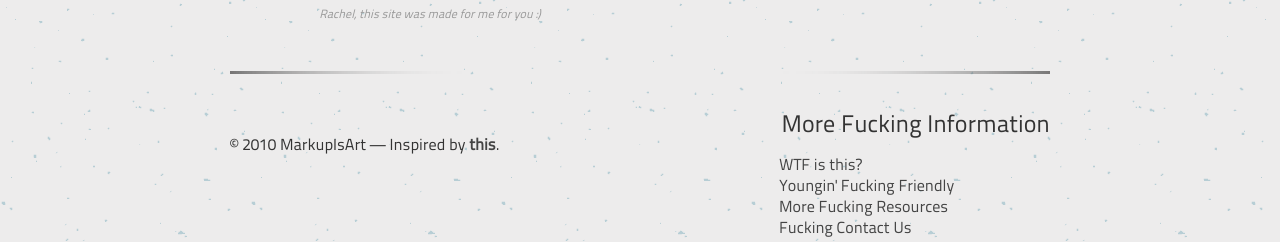
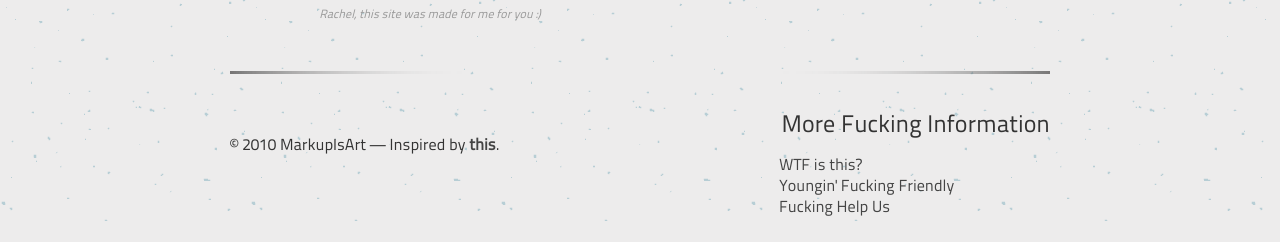
Before and after one commit to johnheimkes/gfda, a PHP site: page /about in a window 1280 px wide. Shown: the part 933-1175 px from the top of the page. After the commit the page ends 1154 px from the top, so only its background shows below. Run offline with PHP 8.4, Linux system fonts and the light colour scheme.

Commit message:
fucking fuckity fuck fuck

```diff
--- a/footer.php
+++ b/footer.php
@@ -4,9 +4,8 @@
         <h3>More Fucking Information</h3>
         <ul id="nav">
           <li><a href="/about">WTF is this?</a></li>
-          <li><a href="#">Youngin' Fucking Friendly</a></li>
-          <li><a href="#">More Fucking Resources</a></li> <!-- daytime talk show hosts (oprah, maury, dr. phil, montel, etc...) -->
-          <li><a href="#">Fucking Contact Us</a></li>
+          <li><a href="/friendly">Youngin' Fucking Friendly</a></li>
+          <li><a href="/help">Fucking Help Us</a></li>
         </ul>
 
         <p class="copy">&copy; <?= date("Y")?> MarkupIsArt &mdash; Inspired by <a href="http://goodfuckingdesignadvice.com" target="_blank" title="Good Fucking Design Advice.">this</a>.</p>
```
Also changed, not shown: contact.php (deleted, +0 -8 lines), help.php (added, +8 -0 lines), resources.php (deleted, +0 -8 lines), .htaccess.
